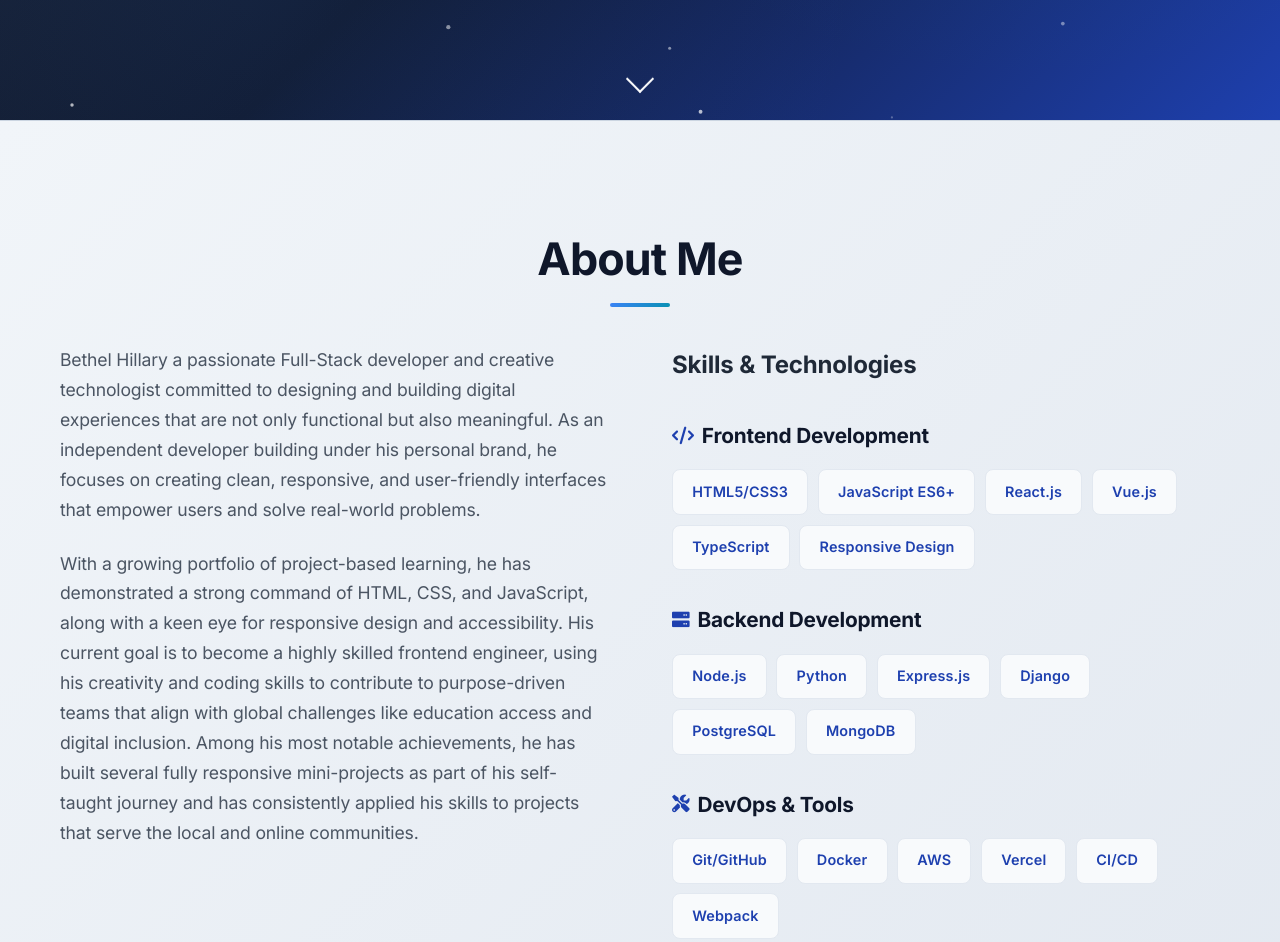
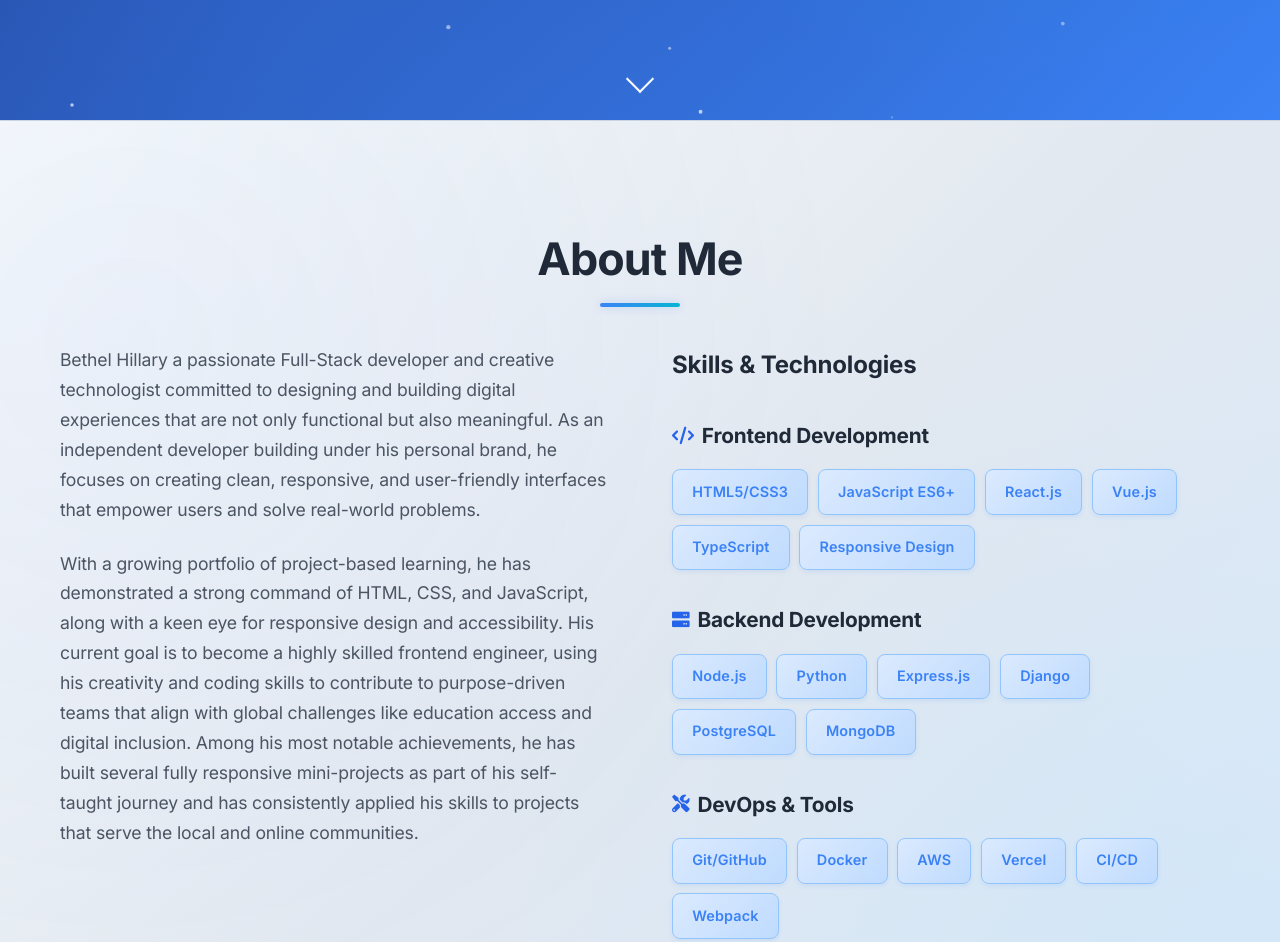
Before and after one commit to BethelHills/BCodeStack-website, a plain HTML site: page index.html in a window 1280 px wide. Shown: the part 680-1622 px from the top of the page. Drawn offline with nearby package versions, Linux system fonts and the light colour scheme.

Commit message:
Restore colorful professional design: Vibrant blue gradients, enhanced shadows, colorful skill tags, and professional blue theme throughout

```diff
--- a/styles.css
+++ b/styles.css
@@ -1,23 +1,24 @@
-/* Professional Technical Design Variables */
+/* Professional Colorful Design Variables */
 :root {
-    --primary-color: #1e293b;
-    --secondary-color: #0f172a;
-    --accent-color: #3b82f6;
-    --tech-blue: #1e40af;
+    --primary-color: #3b82f6;
+    --secondary-color: #1e40af;
+    --accent-color: #06b6d4;
+    --tech-blue: #2563eb;
     --tech-cyan: #0891b2;
-    --text-color: #0f172a;
-    --text-light: #475569;
-    --text-muted: #64748b;
+    --text-color: #1f2937;
+    --text-light: #6b7280;
+    --text-muted: #9ca3af;
     --bg-color: #ffffff;
     --bg-light: #f8fafc;
-    --bg-dark: #0f172a;
+    --bg-dark: #1e3a8a;
     --border-color: #e2e8f0;
-    --border-dark: #334155;
-    --shadow: 0 4px 6px rgba(15, 23, 42, 0.1);
-    --shadow-lg: 0 20px 40px rgba(15, 23, 42, 0.15);
-    --shadow-tech: 0 0 20px rgba(59, 130, 246, 0.1);
-    --gradient-tech: linear-gradient(135deg, #1e293b 0%, #0f172a 50%, #1e40af 100%);
-    --gradient-accent: linear-gradient(135deg, #3b82f6 0%, #0891b2 100%);
+    --border-dark: #cbd5e1;
+    --shadow: 0 4px 6px rgba(0, 0, 0, 0.1);
+    --shadow-lg: 0 20px 40px rgba(0, 0, 0, 0.15);
+    --shadow-tech: 0 0 20px rgba(59, 130, 246, 0.2);
+    --gradient-tech: linear-gradient(135deg, #1e3a8a 0%, #3b82f6 50%, #06b6d4 100%);
+    --gradient-accent: linear-gradient(135deg, #3b82f6 0%, #06b6d4 100%);
+    --gradient-hero: linear-gradient(135deg, #1e3a8a 0%, #3b82f6 100%);
 }
 
 /* Reset and Base Styles */
@@ -193,12 +194,12 @@ html {
     transition: 0.3s;
 }
 
-/* Professional Hero Section */
+/* Professional Colorful Hero Section */
 .hero {
     min-height: 100vh;
     display: flex;
     align-items: center;
-    background: var(--gradient-tech);
+    background: var(--gradient-hero);
     color: white;
     position: relative;
     overflow: hidden;
@@ -212,8 +213,8 @@ html {
     right: 0;
     bottom: 0;
     background:
-        radial-gradient(circle at 20% 80%, rgba(59, 130, 246, 0.1) 0%, transparent 50%),
-        radial-gradient(circle at 80% 20%, rgba(8, 145, 178, 0.1) 0%, transparent 50%);
+        radial-gradient(circle at 20% 80%, rgba(59, 130, 246, 0.2) 0%, transparent 50%),
+        radial-gradient(circle at 80% 20%, rgba(6, 182, 212, 0.2) 0%, transparent 50%);
     pointer-events: none;
 }
 
@@ -248,6 +249,7 @@ html {
 .highlight {
     color: #60a5fa;
     font-weight: 900;
+    text-shadow: 0 0 20px rgba(96, 165, 250, 0.3);
 }
 
 .hero-subtitle {
@@ -424,9 +426,23 @@ html {
 /* About Section */
 .about {
     padding: 100px 0;
-    background: linear-gradient(135deg, #f1f5f9 0%, #e2e8f0 100%);
+    background: linear-gradient(135deg, #f8fafc 0%, #e2e8f0 50%, #dbeafe 100%);
     border-top: 1px solid #cbd5e1;
     border-bottom: 1px solid #cbd5e1;
+    position: relative;
+}
+
+.about::before {
+    content: '';
+    position: absolute;
+    top: 0;
+    left: 0;
+    right: 0;
+    bottom: 0;
+    background:
+        radial-gradient(circle at 10% 20%, rgba(59, 130, 246, 0.05) 0%, transparent 50%),
+        radial-gradient(circle at 90% 80%, rgba(6, 182, 212, 0.05) 0%, transparent 50%);
+    pointer-events: none;
 }
 
 .section-title {
@@ -445,10 +461,11 @@ html {
     bottom: -10px;
     left: 50%;
     transform: translateX(-50%);
-    width: 60px;
+    width: 80px;
     height: 4px;
     background: var(--gradient-accent);
     border-radius: 2px;
+    box-shadow: 0 0 10px rgba(59, 130, 246, 0.3);
 }
 
 .about-content {
@@ -456,6 +473,8 @@ html {
     grid-template-columns: 1fr 1fr;
     gap: 4rem;
     align-items: start;
+    position: relative;
+    z-index: 1;
 }
 
 .about-text p {
@@ -500,22 +519,24 @@ html {
 }
 
 .skill-tag {
-    background: var(--bg-light);
-    color: var(--tech-blue);
+    background: linear-gradient(135deg, #dbeafe 0%, #bfdbfe 100%);
+    color: var(--primary-color);
     padding: 0.6rem 1.2rem;
     border-radius: 8px;
     font-size: 0.9rem;
     font-weight: 600;
     transition: all 0.3s ease;
-    border: 1px solid var(--border-color);
+    border: 1px solid #93c5fd;
     letter-spacing: 0.01em;
+    box-shadow: 0 2px 4px rgba(59, 130, 246, 0.1);
 }
 
 .skill-tag:hover {
-    background: var(--tech-blue);
+    background: var(--gradient-accent);
     color: white;
     transform: translateY(-2px);
-    box-shadow: var(--shadow);
+    box-shadow: 0 4px 12px rgba(59, 130, 246, 0.3);
+    border-color: var(--primary-color);
 }
 
 /* Projects Section */
@@ -578,6 +599,7 @@ html {
     background: var(--gradient-accent);
     transform: scaleX(0);
     transition: transform 0.3s ease;
+    box-shadow: 0 0 10px rgba(59, 130, 246, 0.3);
 }
 
 .project-card:hover::before {
@@ -586,8 +608,8 @@ html {
 
 .project-card:hover {
     transform: translateY(-8px);
-    box-shadow: var(--shadow-lg);
-    border-color: var(--tech-blue);
+    box-shadow: 0 20px 40px rgba(59, 130, 246, 0.15);
+    border-color: var(--primary-color);
 }
 
 .project-image {
@@ -1140,6 +1162,7 @@ html {
     right: 0;
     height: 4px;
     background: var(--gradient-accent);
+    box-shadow: 0 0 10px rgba(59, 130, 246, 0.3);
 }
 
 .form-group {
@@ -1170,8 +1193,8 @@ html {
 .form-group input:focus,
 .form-group textarea:focus {
     outline: none;
-    border-color: var(--tech-blue);
-    box-shadow: var(--shadow-tech);
+    border-color: var(--primary-color);
+    box-shadow: 0 0 0 3px rgba(59, 130, 246, 0.2);
     transform: translateY(-2px);
     background: var(--bg-light);
 }
```
